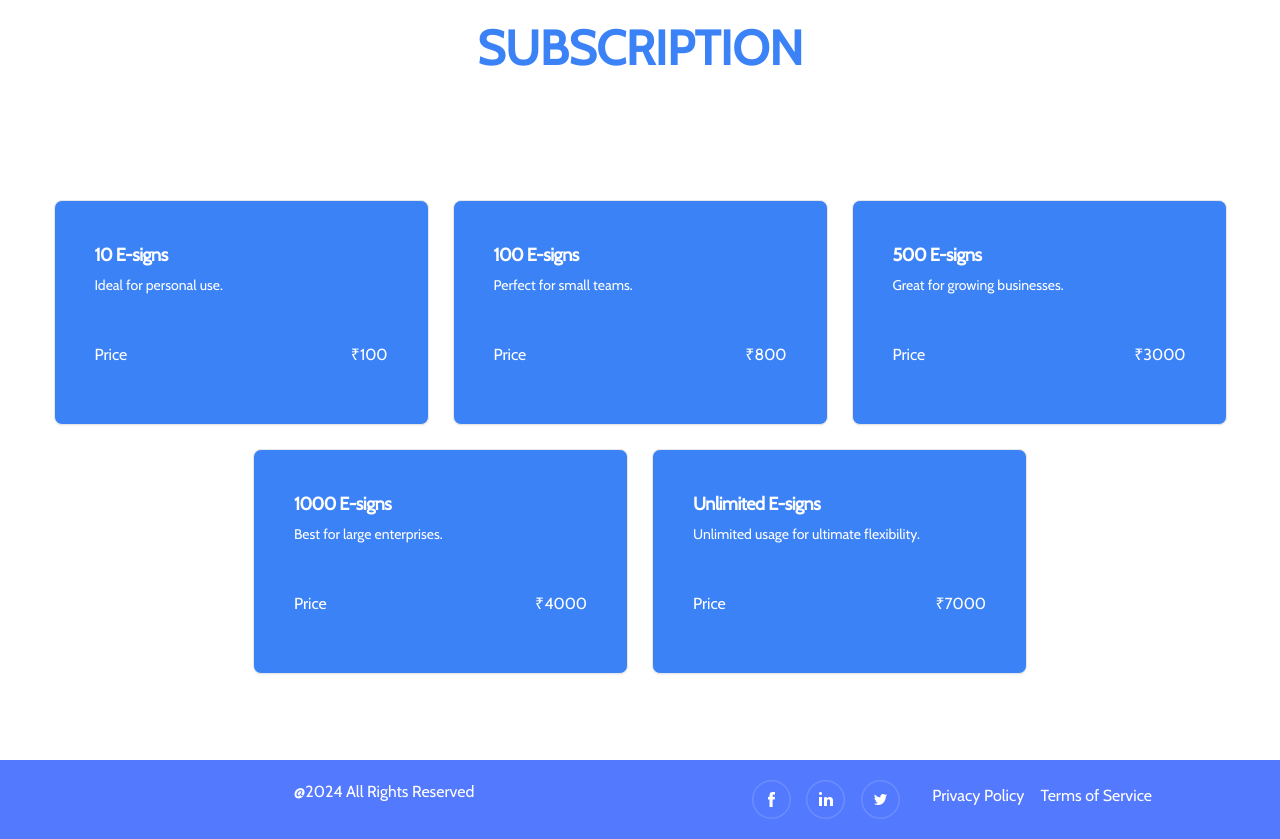
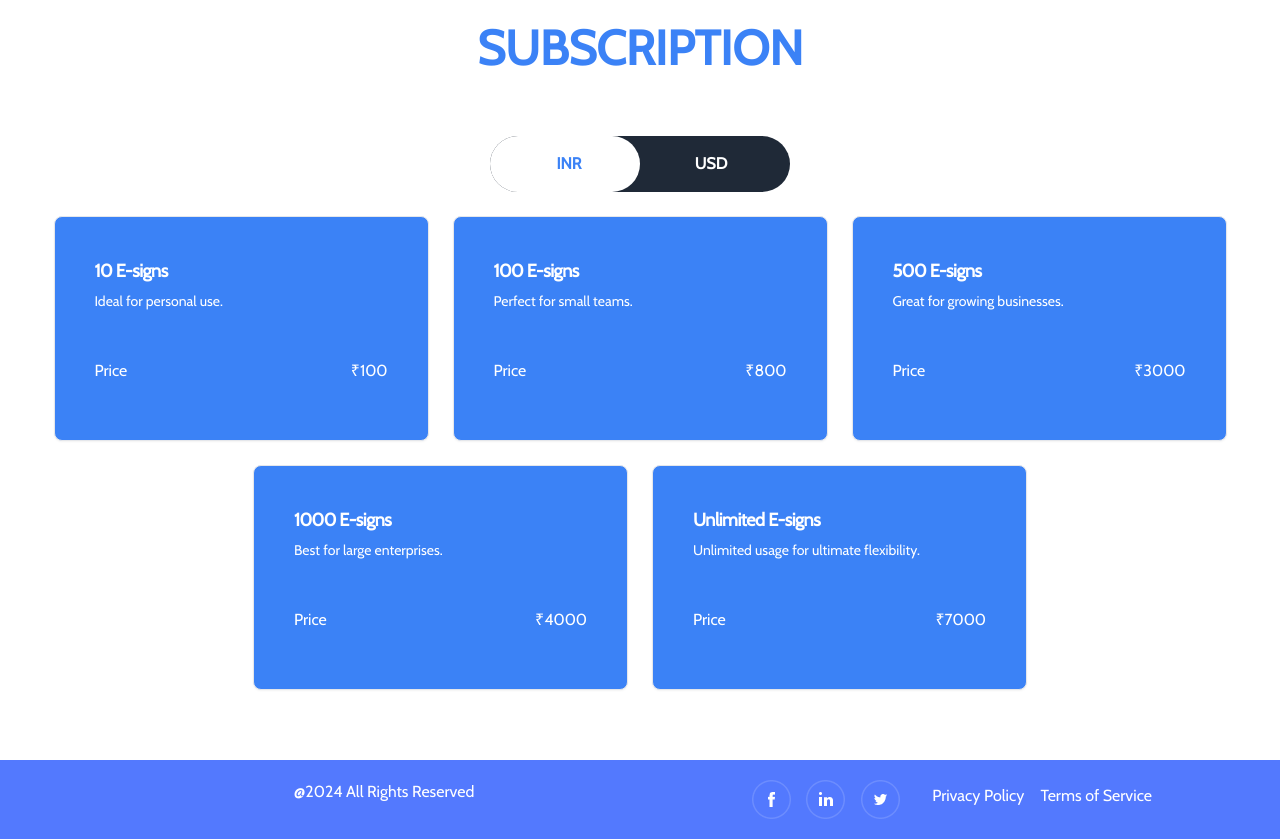
Before and after one commit to ishaan-chadha1/miyagii-main, a React (Vite) app: page /subscription in a window 1280 px wide. Shown: the part 1560-2399 px from the top of the page. Built offline with nearby package versions, Linux system fonts and the light colour scheme; a web font is replaced by a local one.

Commit message:
Implementation of Currency Toggle in Esign Plans Page

```diff
--- a/src/components/EsignPlans.jsx
+++ b/src/components/EsignPlans.jsx
@@ -1,5 +1,5 @@
 import React, { useState } from "react";
-
+import { motion } from "framer-motion";
 const esignPlans = [
   { esigns: "10", description: "Ideal for personal use.", priceInInr: "₹100", priceInUsd: "$1.11" },
   { esigns: "100", description: "Perfect for small teams.", priceInInr: "₹800", priceInUsd: "$8.88" },
@@ -11,18 +11,36 @@ const esignPlans = [
 const EsignPlans = () => {
   const [currency, setCurrency] = useState("inr");
 
-  const handleCurrencyToggle = () => {
-    setCurrency(currency === "usd" ? "inr" : "usd");
-  };
-
   return (
     <div className="flex flex-col items-center p-4 space-y-6">
-      <button
-        onClick={handleCurrencyToggle}
-        className="inline-flex items-center justify-center whitespace-nowrap rounded-md text-sm font-medium border border-white text-white bg-transparent hover:bg-blue-500 hover:text-black h-10 px-4 py-2 transition-transform duration-300 transform hover:scale-105"
-      >
-        {currency === "usd" ? "$" : "₹"}
-      </button>
+      {/* Animated Currency Toggle */}
+      <div className="relative flex items-center gap-4 px-4 py-2 rounded-full bg-gray-800 w-[300px]">
+        <motion.div
+          className="absolute inset-0 h-full bg-white rounded-full"
+          style={{ width: "50%" }}
+          animate={{
+            left: currency === "usd" ? "50%" : "0%",
+          }}
+          transition={{
+            type: "spring",
+            stiffness: 500,
+            damping: 30,
+          }}
+        />
+        {["inr", "usd"].map((curr) => (
+          <button
+            key={curr}
+            onClick={() => setCurrency(curr)}
+            className={`relative z-10 flex items-center justify-center w-[50%] h-[40px] text-base font-semibold transition-all ${
+              currency === curr ? "text-blue-500" : "text-white"
+            }`}
+          >
+            {curr.toUpperCase()}
+          </button>
+        ))}
+      </div>
+
+      {/* Esign Plans */}
       <div className="flex flex-wrap justify-center gap-6">
         {esignPlans.map((plan, index) => (
           <div
```
